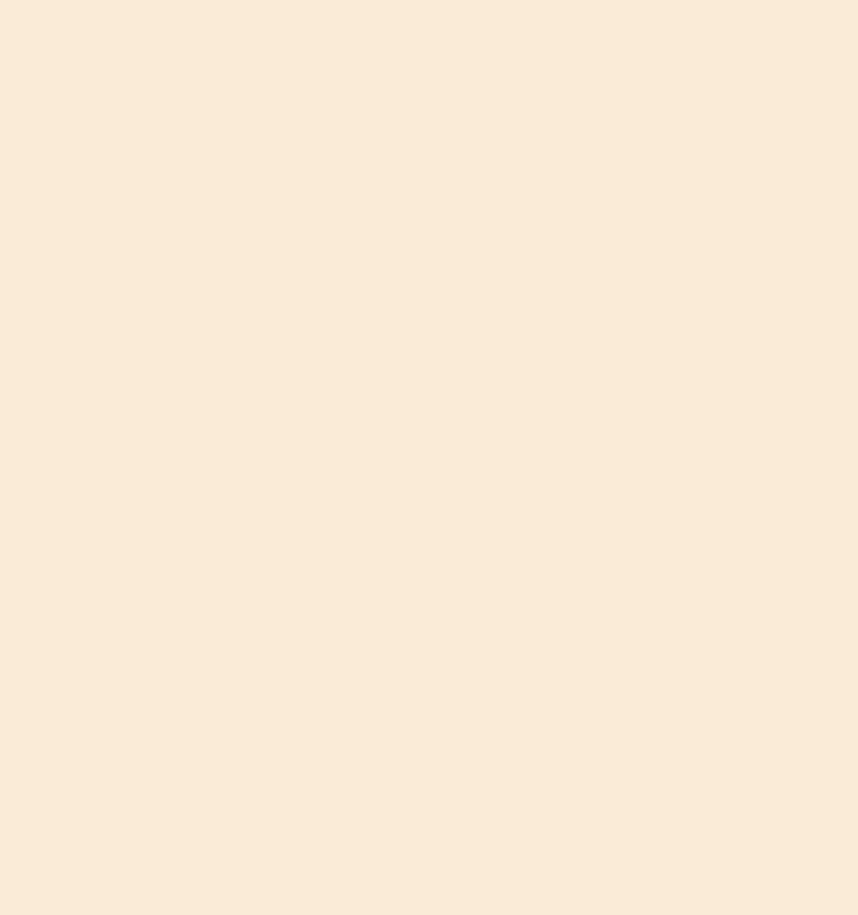
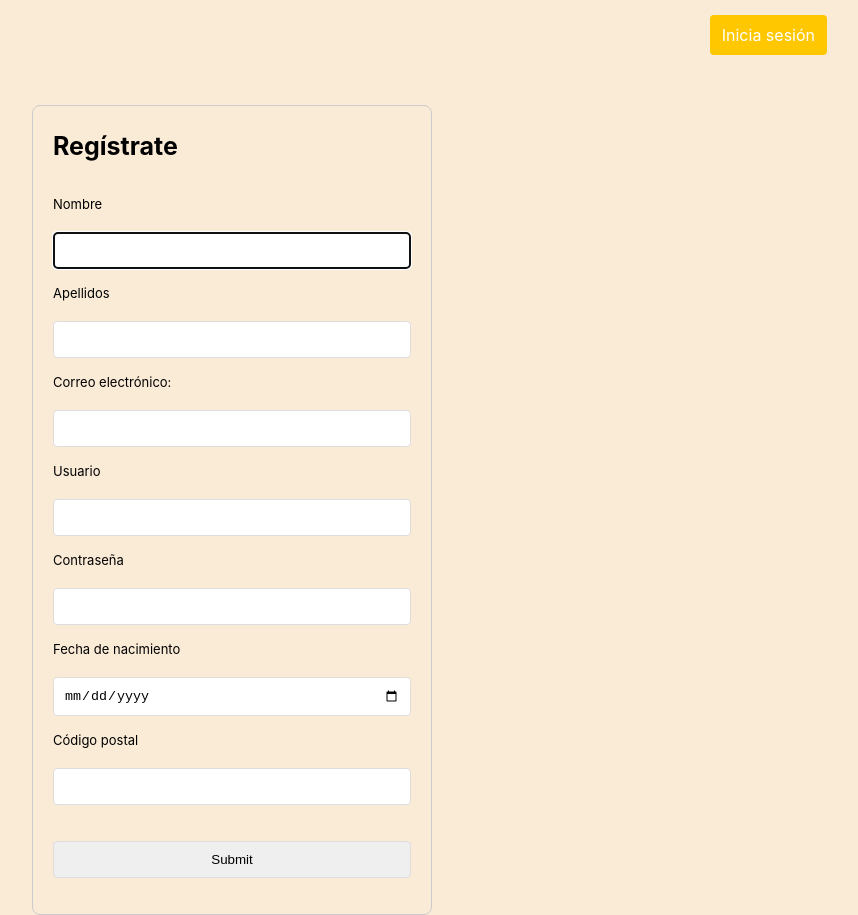
Before and after one commit to richardulloa/connecting_people, a React (Create React App) app in the folder conektin/: page /alta in a window 1280 px wide. Before the commit this address had no page. Shown: the whole page, without its empty margins (408-1266 px from the left). Before the commit the page ends 800 px from the top, so only its background shows below. Built offline with nearby package versions, Linux system fonts and the light colour scheme.

Commit message:
cambios menores

```diff
--- a/conektin/package.json
+++ b/conektin/package.json
@@ -12,6 +12,7 @@
     "@testing-library/user-event": "^13.5.0",
     "react": "^18.2.0",
     "react-dom": "^18.2.0",
+    "react-hook-form": "^7.48.2",
     "react-router": "^6.20.1",
     "react-router-dom": "^6.20.1",
     "react-scripts": "5.0.1",
--- a/conektin/src/Router/router.js
+++ b/conektin/src/Router/router.js
@@ -1,8 +1,9 @@
 import { Routes, Route, Navigate } from 'react-router-dom';
 
-import InicioSinLogin from '../Componentes/InicioSinLogin';
-import InicioConLogin from '../Componentes/InicioConLogin';
+import InicioSinLogin from '../componentes/InicioSinLogin';
+import InicioConLogin from '../componentes/InicioConLogin';
 import Miperfil from '../componentes/Miperfil';
+import Alta from '../componentes/Alta'
 
 
 export function Router() {
@@ -10,7 +11,8 @@ export function Router() {
         <Routes>
             <Route path='/' element={<InicioSinLogin />} />
             <Route path='/main' element={<InicioConLogin />} />
-            <Route path= '/perfil' element={<Miperfil/>}/>
+            <Route path='/perfil' element={<Miperfil/>}/>
+            <Route path='/alta' element={<Alta />} />
         </Routes>
     )
 }
--- a/conektin/src/componentes/Alta.jsx
+++ b/conektin/src/componentes/Alta.jsx
@@ -1,6 +1,6 @@
 import React from 'react';
 import { useForm, } from 'react-hook-form';
-import '../css/Alta.css'
+import './css/Alta.css'
 
 
 
--- a/conektin/src/componentes/css/Alta.css
+++ b/conektin/src/componentes/css/Alta.css
@@ -12,7 +12,7 @@ label {
     margin-bottom: 1px;
 }
 
-input {
+form > div > input {
     width: 100%;
     padding: 10px;
     margin-bottom: 15px;
```
Also changed, not shown: 1 other file (tests, documents, lock files or other folders).
